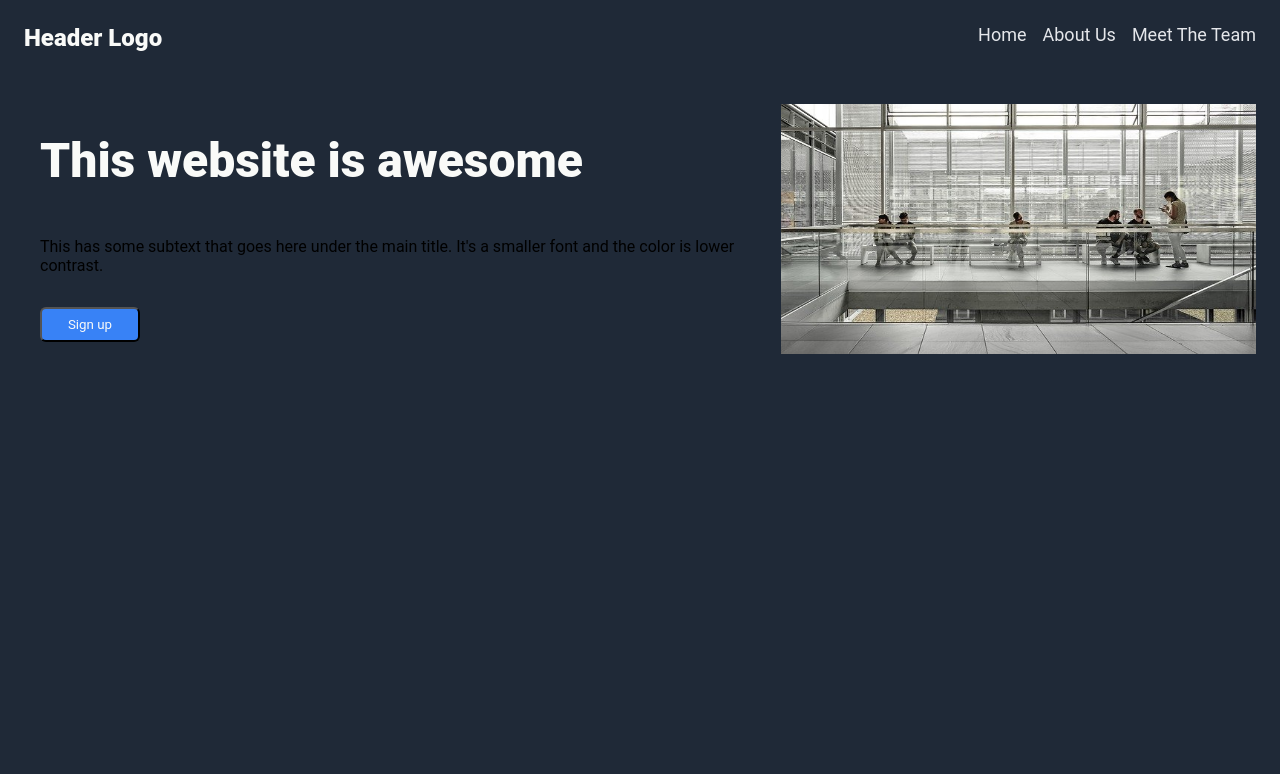
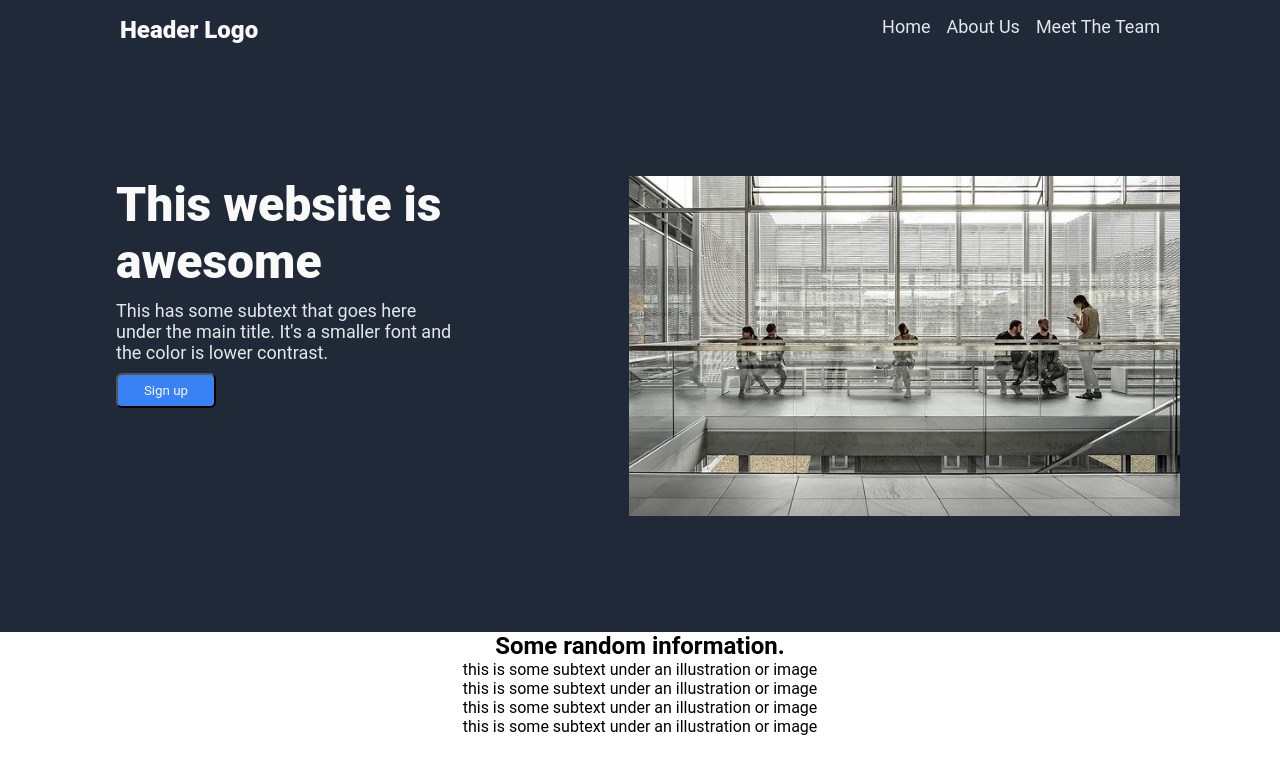
Before and after one commit to Kevasmi/Landing-Page, a plain HTML site: page index.html in a window 1280 px wide. Drawn offline with Linux system fonts and the light colour scheme.

Commit message:
Finished up header/hero and started information

```diff
--- a/index.html
+++ b/index.html
@@ -21,10 +21,32 @@
         <div class="hero-flex">
             <h1 class="hero-main">This website is awesome</h1>
             <p class="hero-secondary">This has some subtext that goes here under the main title. It's a smaller font and the color is lower contrast.<p>
-            <button>Sign up</button>
+            <button class="button">Sign up</button>
         </div>
         <img src="img/placeholder.jpg" alt="modern corporate waiting room">
 
     </div>
+
+    <div class="information">
+        <h2 class="information-header">Some random information.</h2>
+        <div class="square-flex">
+            <div class="square">
+                <div class="box"></div>
+                <p>this is some subtext under an illustration or image</p>
+            </div>
+            <div class="square">
+                <div class="box"></div>
+                <p>this is some subtext under an illustration or image</p>
+            </div>
+            <div class="square">
+                <div class="box"></div>
+                <p>this is some subtext under an illustration or image</p>
+            </div>
+            <div class="square">
+                <div class="box"></div>
+                <p>this is some subtext under an illustration or image</p>
+            </div>
+        </div>
+    </div>
 </body>
 </html>
--- a/styles.css
+++ b/styles.css
@@ -1,6 +1,7 @@
 * {
     font-family: roboto, sans-serif;
-    background: #1F2937 ;
+    padding: 0;
+    margin: 0;
     /* border: 1px solid black; */
 }
 
@@ -24,14 +25,14 @@ button {
 }
 
 img {
-    width: 475px;
-    height: 250px;
+    width: 600px;
     flex: 0 1 auto;
 }
 
 .header {
     display: flex;
-    padding: 16px;
+    padding: 16px 120px;
+    background: #1F2937 ;
 }
 
 .logo-text {
@@ -50,20 +51,26 @@ img {
 }
 
 .hero {
-
+    background: #1F2937 ;
     display: flex;
     flex-flow: row nowrap;
     align-items: center;
-    margin: 16px;
-    gap: 0px 10px;
+    padding: 100px;
+    gap: 150px;
+}
+
+img,
+.hero-flex {
+    height: 340px;
 }
 
 .hero-flex {
     display: flex;
     flex-flow: column nowrap;
-    /* align-items: center; */
-    flex: 1 1 0;
+    flex: 0 1 auto;
     padding: 16px;
+    gap: 10px;
+    width: 400px;
 }
 
 .hero-main {
@@ -71,3 +78,12 @@ img {
     font-size: 48px;
     font-weight: 900;
 }
+
+.hero-secondary {
+    font-size: 18px;
+    color: #E5E7EB
+}
+
+.information {
+    text-align: center;
+}
```
